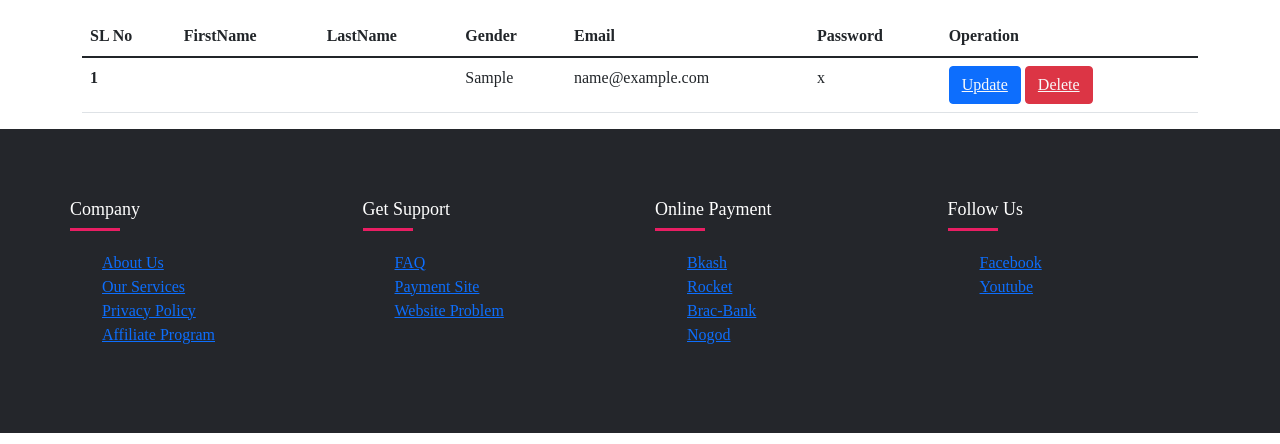
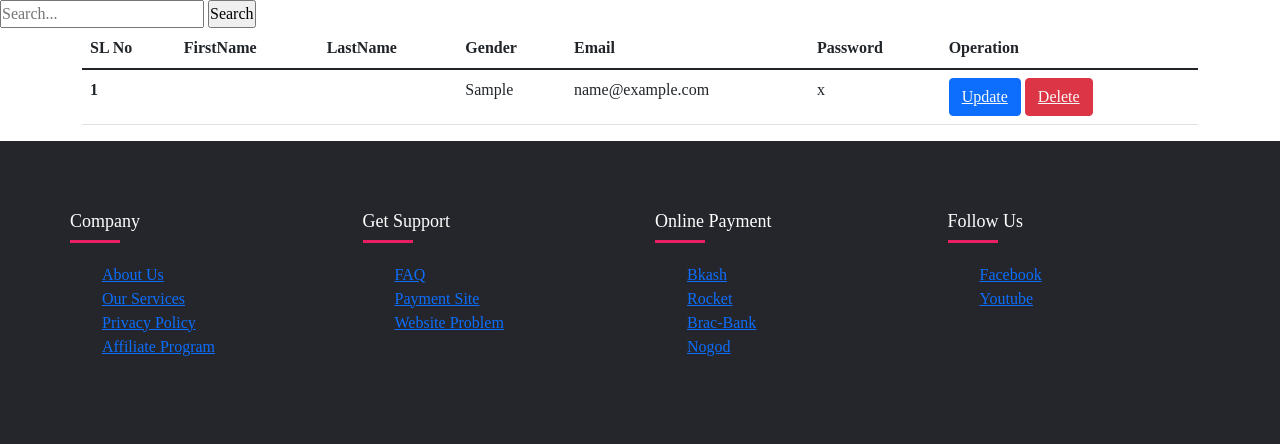
Before and after one commit to Aoyon123/self_php_crud_application, a PHP site: page /userlist.php in a window 1280 px wide. Shown: the part 80-524 px from the top of the page. Run offline with PHP 8.4, Linux system fonts and the light colour scheme; tables that the repository leaves empty or names only in its code hold one stand-in row (values such as "Sample post"); data that the repository does not hold is empty; some libraries are stand-ins or nearby versions.

Commit message:
Add files via upload

```diff
--- a/userlist.php
+++ b/userlist.php
@@ -14,6 +14,13 @@ include 'connection.php';
     <link href="https://cdn.jsdelivr.net/npm/bootstrap@5.1.3/dist/css/bootstrap.min.css" rel="stylesheet" integrity="sha384-1BmE4kWBq78iYhFldvKuhfTAU6auU8tT94WrHftjDbrCEXSU1oBoqyl2QvZ6jIW3" crossorigin="anonymous">
 </head>
 <body>
+
+
+    <form action="search_query.php" id="" method="POST">
+  <input type="search" id="query" name="user_name" placeholder="Search...">
+  <input type="submit" name="search" value="Search">
+  </form>
+
      <div class="container">
      <table class="table">
   <thead>
```
